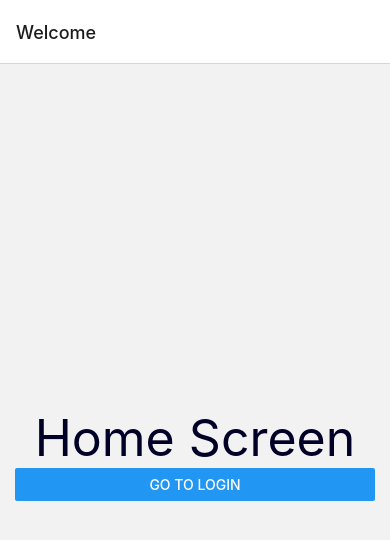
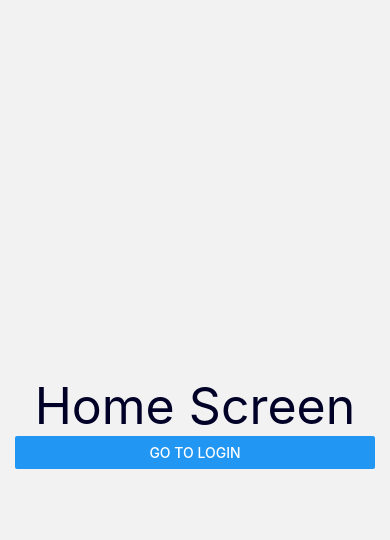
Before and after one commit to satheeshpolu/rn-app, a React Native app: screen / in a window 390 px wide. Shown: the top 540 px of the page. Built offline with nearby package versions, Linux system fonts and the light colour scheme.

Commit message:
Chore issues (#11)
* fix: hide splash screen headerShown

* chore: modified README file

* feat: added app-icon for future purpose

```diff
--- a/src/index.tsx
+++ b/src/index.tsx
@@ -15,7 +15,7 @@ const App = (): JSX.Element => {
         <Stack.Screen
           name="Home"
           component={isAppLoading ? SplashScreen : HomeScreen}
-          options={{ title: 'Welcome' }}
+          options={{ title: 'Welcome', headerShown: false }}
         />
         <Stack.Screen
           name="Login"
```
Also changed, not shown: src/assets/images/app-icon.png (added), 1 other file (tests, documents, lock files or other folders).
